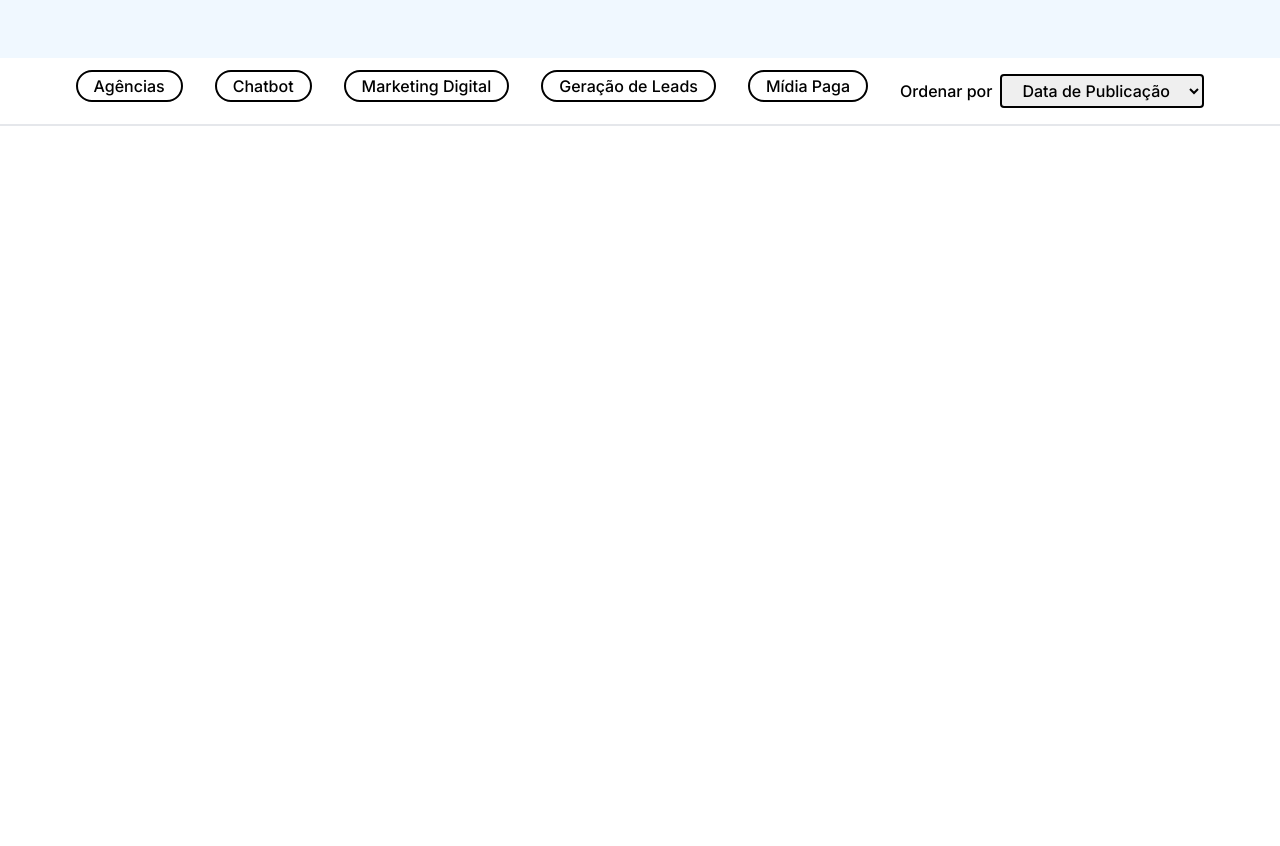
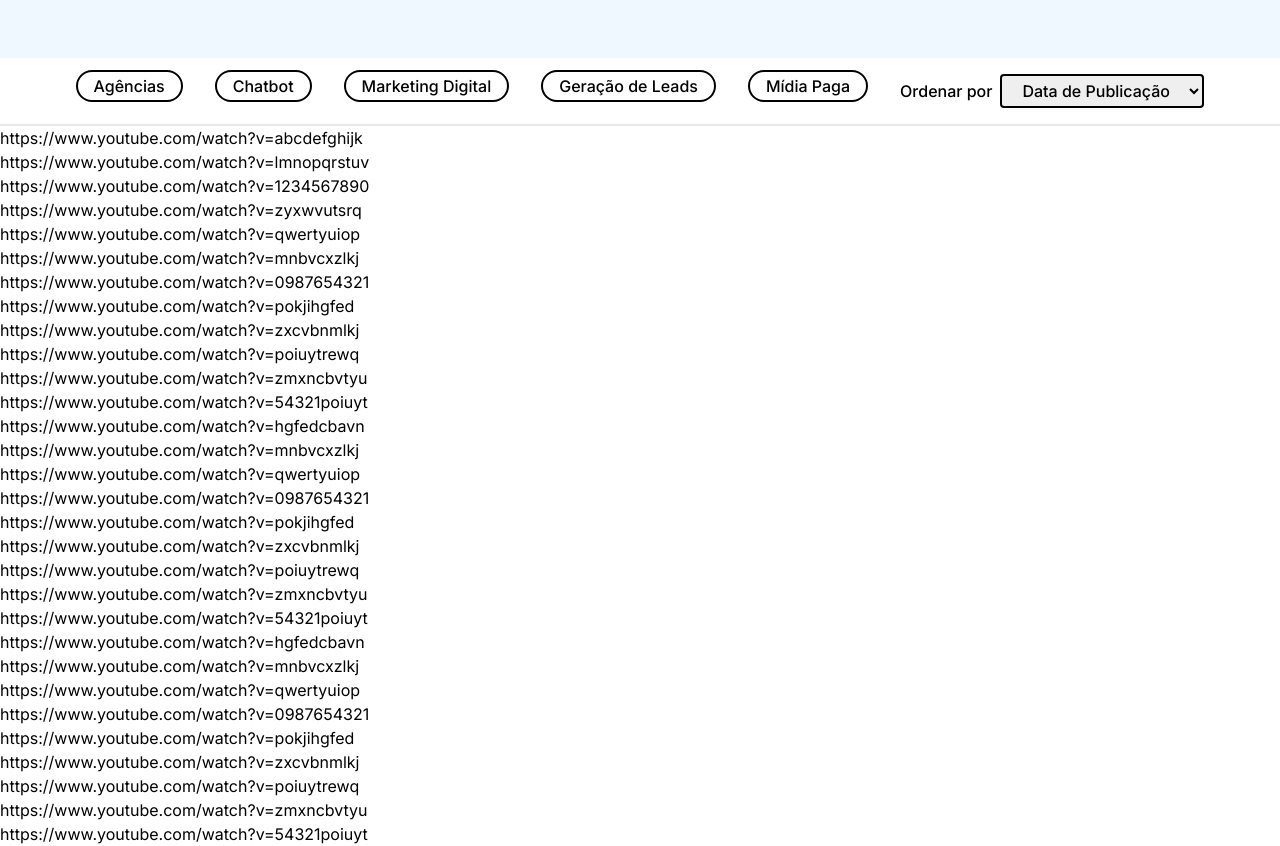
Before and after one commit to rodi38/Leadster-landingpage-test, a Next.js app: page / in a window 1280 px wide. Shown: the part 440-1286 px from the top of the page. Before the commit the page ends 800 px from the top, so only its background shows below. Built offline with nearby package versions, Linux system fonts and the light colour scheme; data requests are answered from the project's data file.

Commit message:
adding a few tests with json

```diff
--- a/src/app/components/VideoComponent/VideoComponent.tsx
+++ b/src/app/components/VideoComponent/VideoComponent.tsx
@@ -1,12 +1,8 @@
 import React from "react";
+import Image from "next/image";
 
 async function VideoComponent() {
-  const res = await fetch("http://localhost:3004/videos");
-  if (!res.ok) {
-    throw new Error('failed to fetch');
-  }
 
-  return <div>VideoComponent</div>;
+  return <div></div>
 }
-
 export default VideoComponent;
--- a/src/app/page.tsx
+++ b/src/app/page.tsx
@@ -3,12 +3,42 @@ import styles from "./page.module.css";
 import HeaderComponent from "./components/HeaderComponent/HeaderComponent";
 import HeroComponent from "./components/HeroComponent/HeroComponent";
 import BlogComponent from "./components/BlogComponent/BlogComponent";
-export default function Home() {
+
+async function getPublicationData() {
+  const res = await fetch(`http://localhost:3004/videos`);
+  if (!res.ok) {
+    throw new Error("failed to fetch");
+  }
+
+  return res.json();
+}
+// async function getVideosData(arr: Array<string>, loopNumber: number) {
+//   arr.map((item) =>{
+//     return (
+//     <p key={item}>
+//       {item}
+//     </p>
+//     )
+//   })
+
+// }
+export default async function Home() {
+  const data = await getPublicationData();
+  const data2 = await Promise.all(data);
+
   return (
     <main>
       <HeaderComponent></HeaderComponent>
       <HeroComponent></HeroComponent>
       <BlogComponent></BlogComponent>
+      <ul>
+        {data2.map((item) => (
+          <li key={item.id}>
+            <p>{item.descripgittion}</p>
+            <a href="#">{item.link}</a>
+          </li>
+        ))}
+      </ul>
     </main>
   );
 }
```
